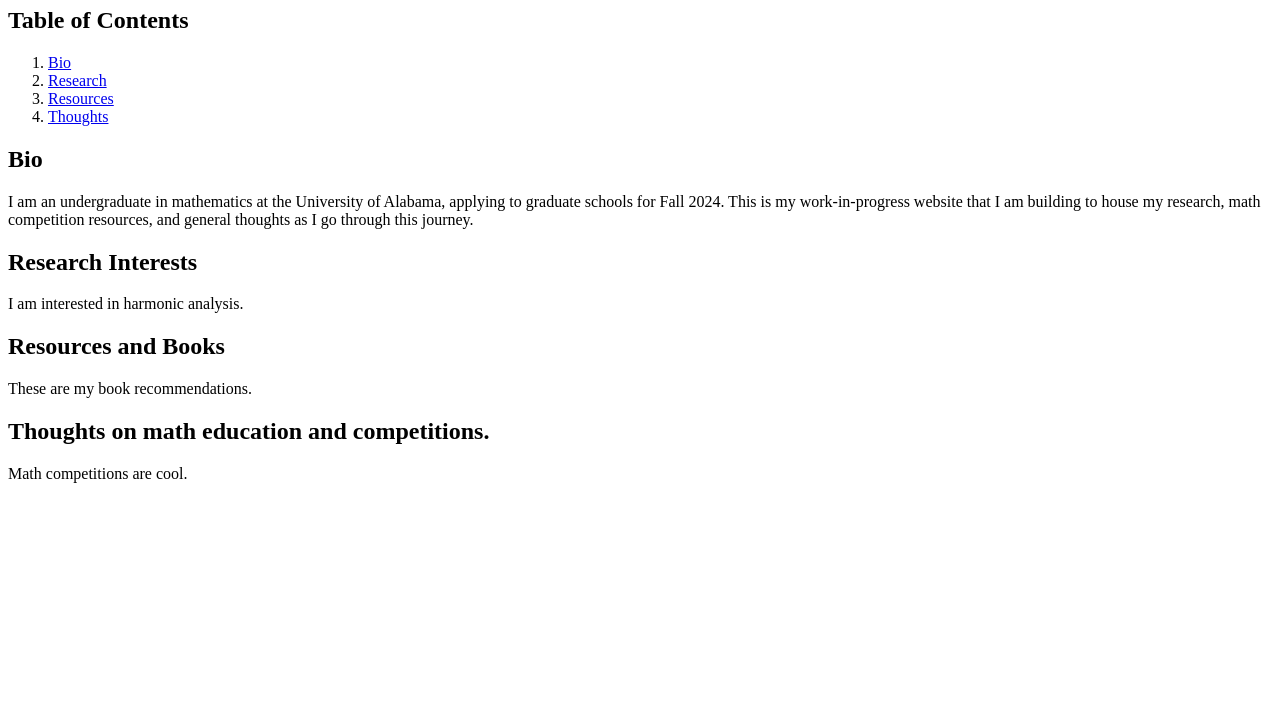
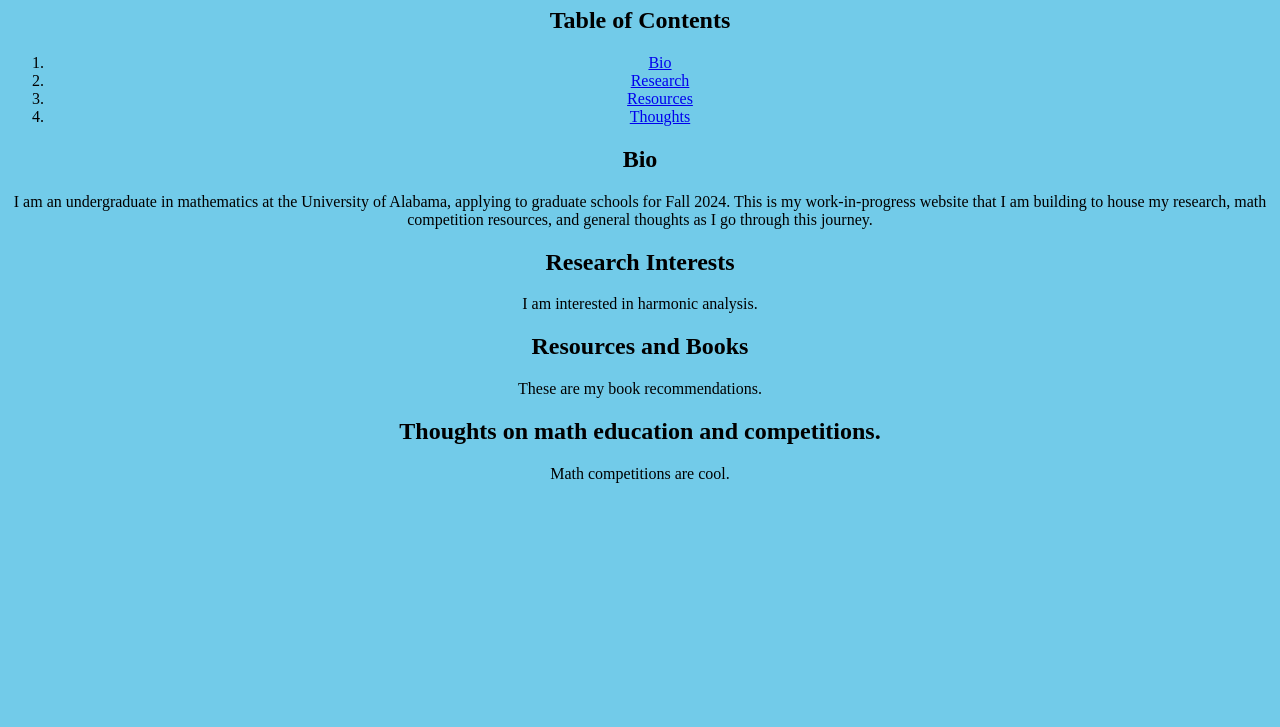
Before and after one commit to jbglidewell/jbglidewell, a plain HTML site: page index.html in a window 1280 px wide. Shown: the part 73-800 px from the top of the page. Drawn offline with Linux system fonts and the light colour scheme.

Commit message:
Update index.html

```diff
--- a/index.html
+++ b/index.html
@@ -2,6 +2,7 @@
 <html>
   <head>
     <title>Jacob Glidewell</title>
+    <link href="/mystyle.css" rel="stylesheet">
   </head>
   <body>
     <div class="container">
```
